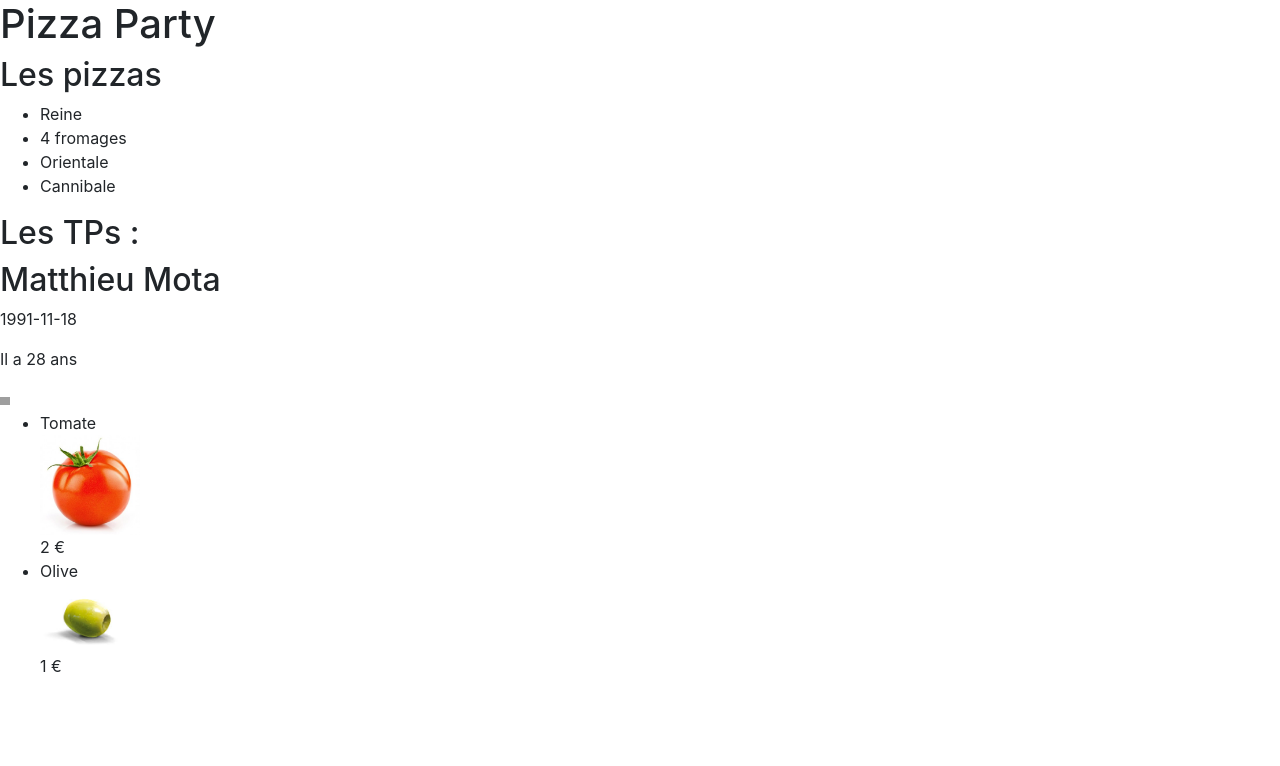
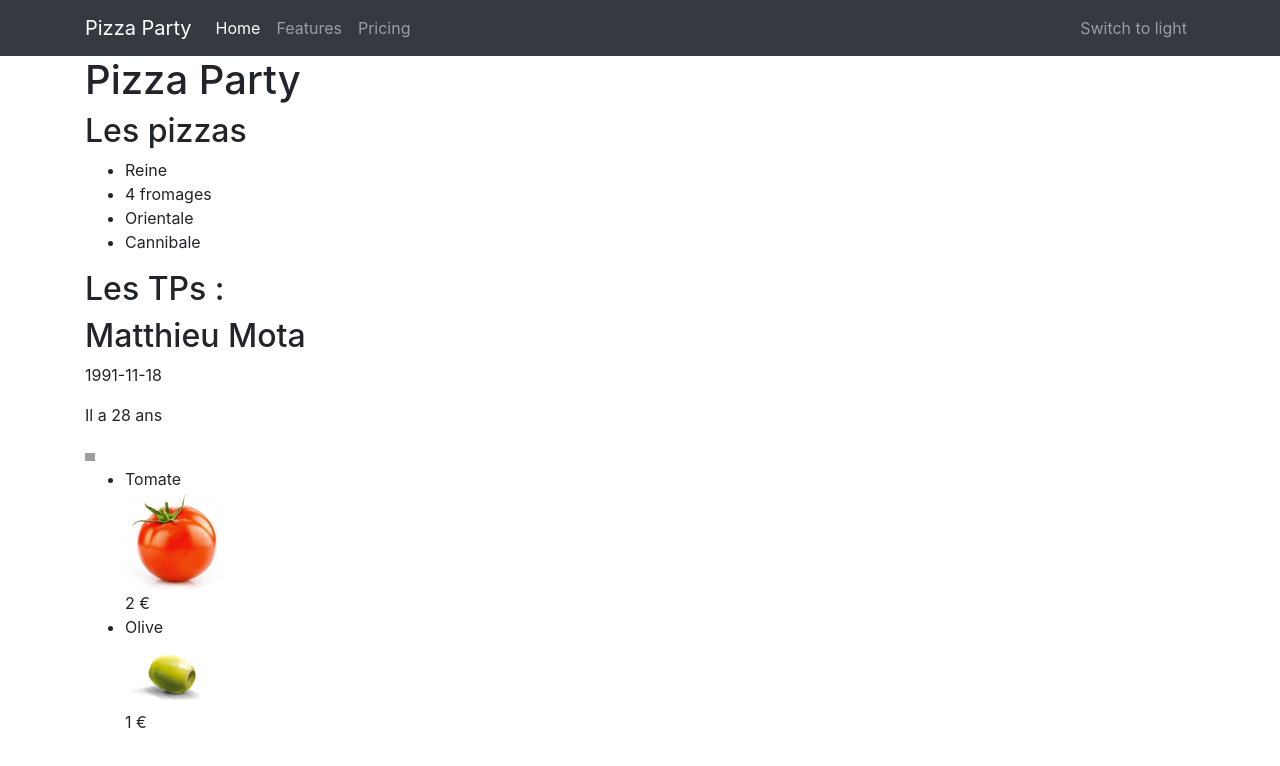
Before and after one commit to NicolasRousseaux26/angular-pizza-1, an Angular app: page / in a window 1280 px wide. Shown: the top 766 px of the page. Built offline with nearby package versions, Linux system fonts and the light colour scheme; grey boxes are pictures that could not be loaded.

Commit message:
Menu component with collapse and theme

```diff
--- a/src/app/app.component.html
+++ b/src/app/app.component.html
@@ -1,3 +1,8 @@
+<app-menu [title]="title"
+          color="dark"
+></app-menu>
+
+<div class="container">
   <h1>{{ title }}</h1>
   <app-pizza [pizza]="selectedPizza"></app-pizza>
 
@@ -8,7 +13,10 @@
   <h2>Les pizzas</h2>
 
   <ul>
-  <li *ngFor="let pizza of pizzas" (click)="onSelect(pizza)">
+    <li *ngFor="let pizza of pizzas"
+        (click)="onSelect(pizza)"
+        [class.selected]="pizza === selectedPizza"
+    >
       {{ pizza.name }}
     </li>
   </ul>
@@ -16,3 +24,4 @@
   <h2>Les TPs :</h2>
   <app-author [user]="user"></app-author>
   <app-ingredient-list [ingredients]="ingredients"></app-ingredient-list>
+</div>
--- a/src/app/app.component.scss
+++ b/src/app/app.component.scss
@@ -3,8 +3,11 @@ $color: lightgreen;
 li {
     transition: 0.5s;
 
-    &:hover {
+    &:hover, &.selected {
         cursor: pointer;
         box-shadow: 1px 1px 1px 1px lightgrey;
     }
 }
+
+// Sans le & : li .selected {}
+// Avec le & : li.selected {}
--- a/src/app/app.module.ts
+++ b/src/app/app.module.ts
@@ -6,13 +6,15 @@ import { AppComponent } from './app.component';
 import { PizzaComponent } from './pizza/pizza.component';
 import { AuthorComponent } from './author/author.component';
 import { IngredientListComponent } from './ingredient-list/ingredient-list.component';
+import { MenuComponent } from './menu/menu.component';
 
 @NgModule({
   declarations: [
     AppComponent,
     PizzaComponent,
     AuthorComponent,
-    IngredientListComponent
+    IngredientListComponent,
+    MenuComponent
   ],
   imports: [
     BrowserModule,
--- /dev/null
+++ b/src/app/menu/menu.component.html
@@ -0,0 +1,22 @@
+<nav class="navbar navbar-expand-lg"
+     [ngClass]="'navbar-' + color + '    bg-' + color"
+>
+    <div class="container">
+        <a class="navbar-brand" href="#">{{ title }}</a>
+        <button class="navbar-toggler" type="button" (click)="toggleCollapse()">
+            <span class="navbar-toggler-icon"></span>
+        </button>
+        <div class="collapse navbar-collapse" [class.show]="isCollapsed">
+            <div class="navbar-nav">
+                <a class="nav-item nav-link active" href="#">Home</a>
+                <a class="nav-item nav-link" href="#">Features</a>
+                <a class="nav-item nav-link" href="#">Pricing</a>
+            </div>
+            <div class="navbar-nav ml-auto">
+                <a class="nav-item nav-link" href="#" (click)="switchTheme()">
+                    Switch to {{ ('light' === color) ? 'dark' : 'light' }}
+                </a>
+            </div>
+        </div>
+    </div>
+</nav>
--- /dev/null
+++ b/src/app/menu/menu.component.ts
@@ -0,0 +1,28 @@
+import { Component, Input } from '@angular/core';
+
+@Component({
+  selector: 'app-menu',
+  templateUrl: './menu.component.html',
+  styleUrls: ['./menu.component.scss']
+})
+export class MenuComponent {
+  /**
+   * Le menu peut être ouvert / fermé.
+   */
+  isCollapsed: boolean = false;
+
+  /**
+   * Le titre qui apparait au niveau du logo
+   */
+  @Input() title: string;
+  @Input() color: string = 'light';
+
+  toggleCollapse() {
+    this.isCollapsed = !this.isCollapsed;
+  }
+
+  switchTheme() {
+    // On inverse la couleur du thème entre dark et light
+    this.color = ('light' === this.color) ? 'dark' : 'light';
+  }
+}
```
Also changed, not shown: src/app/menu/menu.component.scss (added), 1 other file (tests, documents, lock files or other folders). Lines whose indentation alone changed are shown as unchanged.
